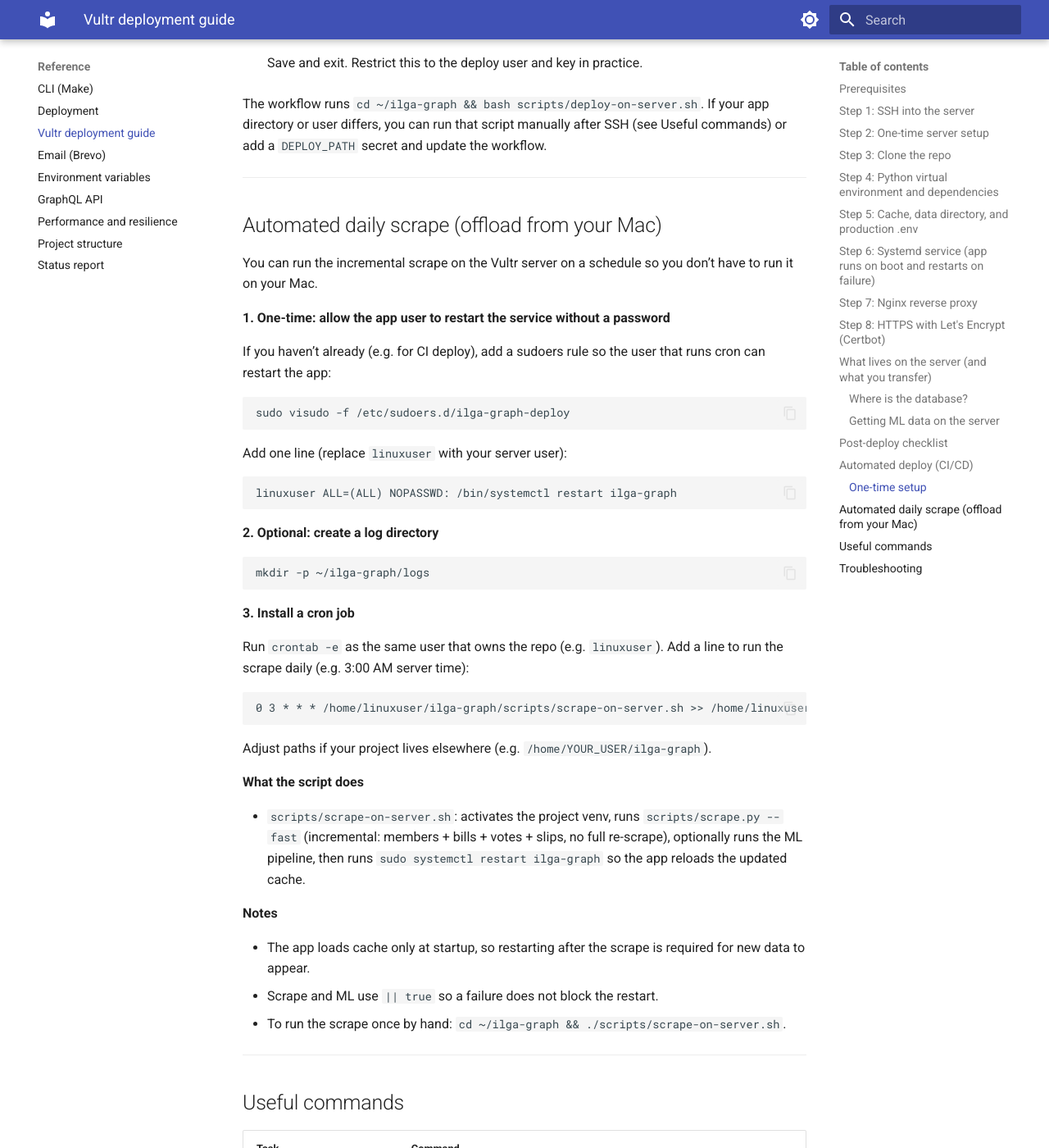
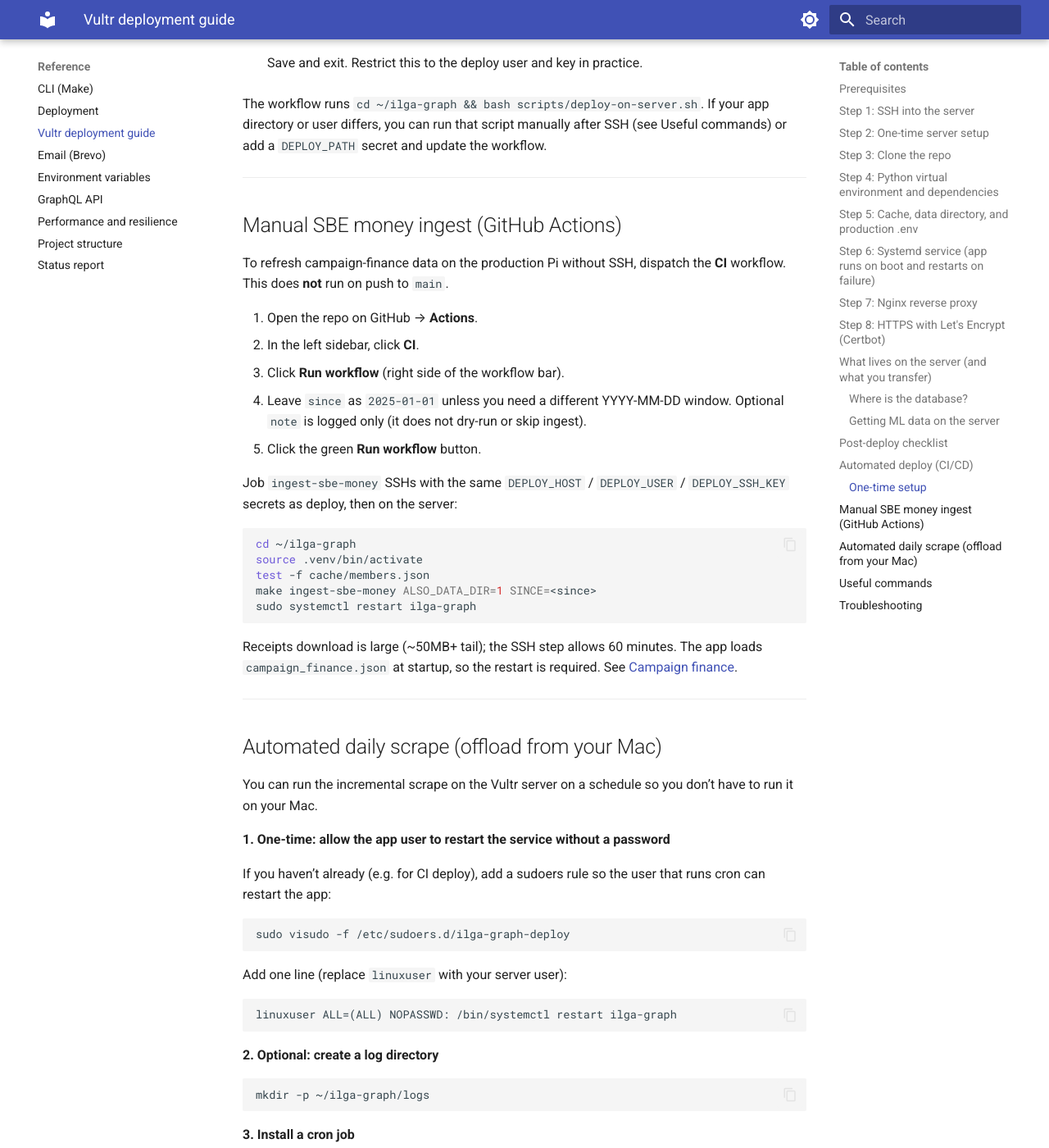
Before and after one commit to tyler-morales/ilga-graph, an MkDocs documentation site: the page built from docs/reference/vultr-deployment-guide.md, in a window 1280 px wide and 1400 px high, scrolled down 9323 px. Shown: the whole window at 82% size. Built offline with MkDocs 1.6.1 and Material for MkDocs 9.7.7, drawn with Linux system fonts in a browser that asks for light colours; some of the changed text lies outside the part shown.

Commit message:
Add workflow_dispatch job to ingest SBE money on prod
Lets Tyler run make ingest-sbe-money ALSO_DATA_DIR=1 on the Pi from
GitHub Actions (same DEPLOY_* secrets as deploy) without laptop SSH.
Dispatch only; lint/test/deploy on push and PR are unchanged.

Co-authored-by: Tyler Morales  <tyler-morales@users.noreply.github.com>

````diff
--- a/docs/reference/vultr-deployment-guide.md
+++ b/docs/reference/vultr-deployment-guide.md
@@ -391,6 +391,30 @@ The workflow runs `cd ~/ilga-graph && bash scripts/deploy-on-server.sh`. If your
 
 ---
 
+## Manual SBE money ingest (GitHub Actions)
+
+To refresh campaign-finance data on the production Pi without SSH, dispatch the **CI** workflow. This does **not** run on push to `main`.
+
+1. Open the repo on GitHub → **Actions**.
+2. In the left sidebar, click **CI**.
+3. Click **Run workflow** (right side of the workflow bar).
+4. Leave `since` as `2025-01-01` unless you need a different YYYY-MM-DD window. Optional `note` is logged only (it does not dry-run or skip ingest).
+5. Click the green **Run workflow** button.
+
+Job `ingest-sbe-money` SSHs with the same `DEPLOY_HOST` / `DEPLOY_USER` / `DEPLOY_SSH_KEY` secrets as deploy, then on the server:
+
+```bash
+cd ~/ilga-graph
+source .venv/bin/activate
+test -f cache/members.json
+make ingest-sbe-money ALSO_DATA_DIR=1 SINCE=<since>
+sudo systemctl restart ilga-graph
+```
+
+Receipts download is large (~50MB+ tail); the SSH step allows 60 minutes. The app loads `campaign_finance.json` at startup, so the restart is required. See [Campaign finance](../features/campaign-finance.md).
+
+---
+
 ## Automated daily scrape (offload from your Mac)
 
 You can run the incremental scrape on the Vultr server on a schedule so you don’t have to run it on your Mac.
@@ -443,6 +467,7 @@ Adjust paths if your project lives elsewhere (e.g. `/home/YOUR_USER/ilga-graph`)
 |------|--------|
 | Restart the app | `sudo systemctl restart ilga-graph` |
 | Run scrape once (then restart) | `cd ~/ilga-graph && ./scripts/scrape-on-server.sh` |
+| SBE money ingest (no SSH) | GitHub → Actions → CI → Run workflow (`ingest-sbe-money`) |
 | View scrape log (if cron configured) | `tail -f ~/ilga-graph/logs/scrape.log` |
 | View app logs (live) | `sudo journalctl -u ilga-graph -f` |
 | Last 80 log lines | `sudo journalctl -u ilga-graph -n 80 --no-pager` |
````
Also changed, not shown: TODOS.md (+1 -0 lines), docs/features/campaign-finance.md (+2 -0 lines), 1 other file.
